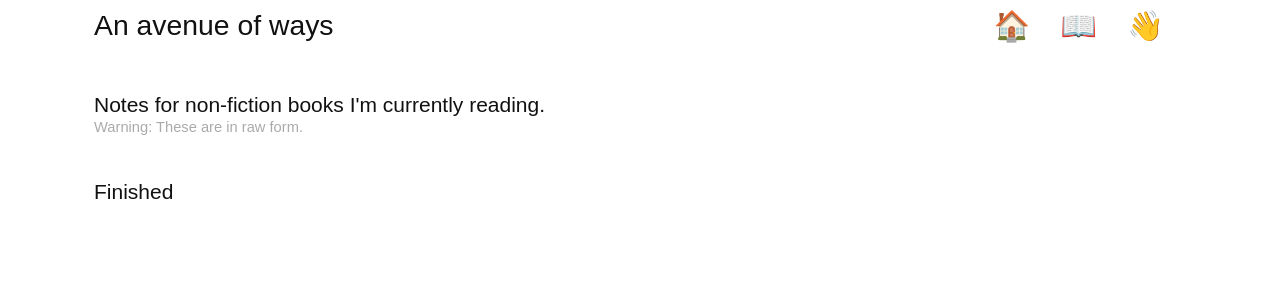
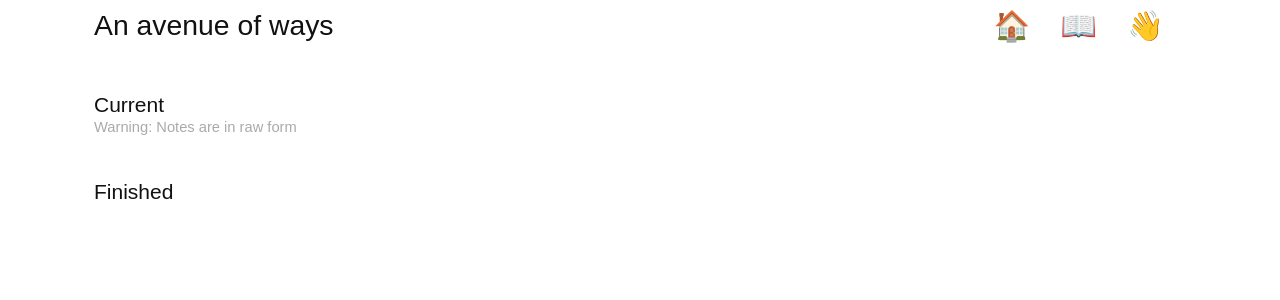
Before and after one commit to willemave/willemsavenue, a Jekyll site: the page built from books.html, in a window 1280 px wide. Shown: the top 300 px of the page. Built offline with Jekyll 4.4.1, drawn with Linux system fonts in a browser that asks for light colours; the list of posts is cut into pages by our own code.

Commit message:
Update book notes page.

```diff
--- a/books.html
+++ b/books.html
@@ -4,8 +4,8 @@ pagination:
   enabled: true
   category: books
 ---
-<div class="post-note">Notes for non-fiction books I'm currently reading.
-<span class="post-meta">Warning: These are in raw form.</span>
+<div class="post-note">Current
+<span class="post-meta">Warning: Notes are in raw form</span>
 </div>
 
 
```
